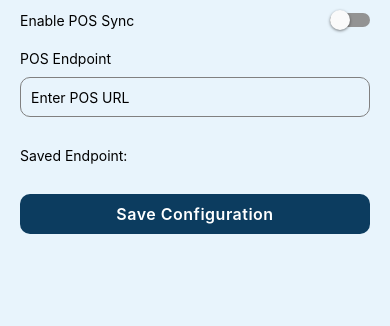
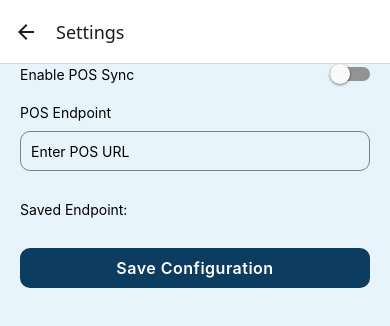
Before and after one commit to rahulYadav21/callApp, a React Native app: screen /Setting in a window 390 px wide. Shown: the top 326 px of the page. Built offline with nearby package versions, Linux system fonts and the light colour scheme.

Commit message:
screens created

```diff
--- a/App.tsx
+++ b/App.tsx
@@ -4,7 +4,7 @@ import { NavigationContainer } from '@react-navigation/native';
 import { createNativeStackNavigator } from '@react-navigation/native-stack';
 import * as Sentry from '@sentry/react-native';
 
-import HomeScreens from "./src/screens/HomeScreens.jsx";
+import HomeScreens from './src/screens/HomeScreens.jsx';
 import SettingScreen from './src/screens/SettingScreen';
 // import HistoryScreen from './src/screens/HistoryScreen';
 
@@ -59,11 +59,17 @@ export default function App() {
   return (
     <SafeAreaProvider>
       <NavigationContainer>
-        <Stack.Navigator screenOptions={{ headerShown: false }}>
-          <Stack.Screen name="Home" component={HomeScreens} />
-          <Stack.Screen name="Setting" component={SettingScreen} />
-          {/* <Stack.Screen name="History" component={HistoryScreen} /> */}
-          {/* <Stack.Screen name="Test" component={TestButton} /> */}
+        <Stack.Navigator>
+          <Stack.Screen
+            name="Home"
+            component={HomeScreens}
+            options={{ headerShown: false }}
+          />
+          <Stack.Screen
+            name="Setting"
+            component={SettingScreen}
+            options={{ headerShown: true, title: 'Settings' }}
+          />
         </Stack.Navigator>
       </NavigationContainer>
     </SafeAreaProvider>
--- a/src/screens/SettingScreen.jsx
+++ b/src/screens/SettingScreen.jsx
@@ -5,9 +5,10 @@ import {
   TextInput,
   TouchableOpacity,
   StyleSheet,
-  SafeAreaView,
 } from 'react-native';
 import React, { useState } from 'react';
+import { SafeAreaView } from 'react-native-safe-area-context';
+
 
 export default function SettingScreen() {
   const [isEnabled, setIsEnabled] = useState(false);
@@ -16,8 +17,7 @@ export default function SettingScreen() {
     setIsEnabled(!isEnabled);
   }
   return (
-    // <SafeAreaView>
-    <View style={styles.container}>
+    <SafeAreaView style={styles.container}>
       <View style={styles.enableSwitch}>
         <Text>Enable POS Sync</Text>
         <Switch
@@ -53,8 +53,7 @@ export default function SettingScreen() {
       >
         <Text>See History</Text>
       </TouchableOpacity> */}
-    </View>
-    // </SafeAreaView>
+    </SafeAreaView>
   );
 }
 
@@ -63,12 +62,12 @@ export default function SettingScreen() {
 /* -------------------------------------------------------------------------- */
 const styles = StyleSheet.create({
   container: {
-    flex: 1,
-    // justifyContent: "space-between",
-    paddingHorizontal: 20,
-    paddingVertical: 10,
-    backgroundColor: '#e8f4fc',
-  },
+  flex: 1,
+  // paddingTop: 40,
+  paddingHorizontal: 20,
+  // paddingVertical: 10,
+  backgroundColor: '#e8f4fc',
+},
   firstSection: {
     flexGrow: 1,
   },
```
